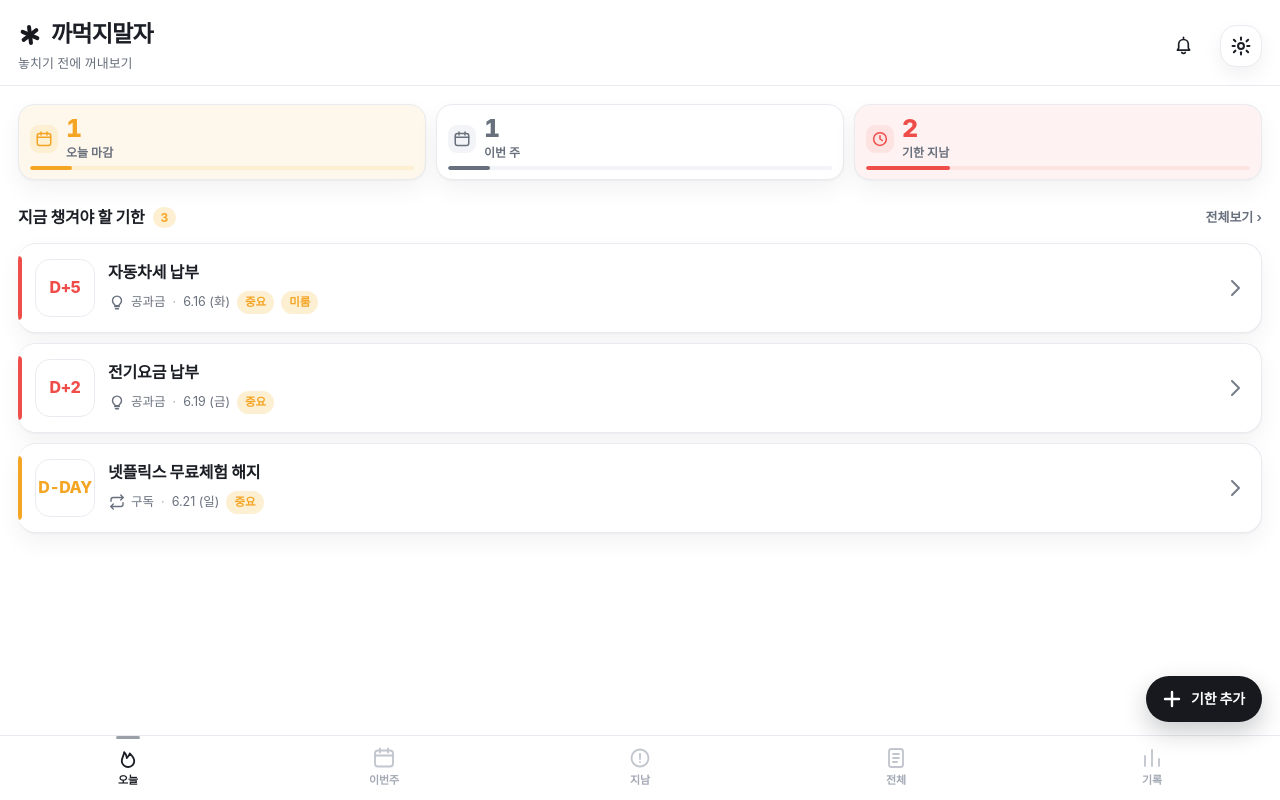
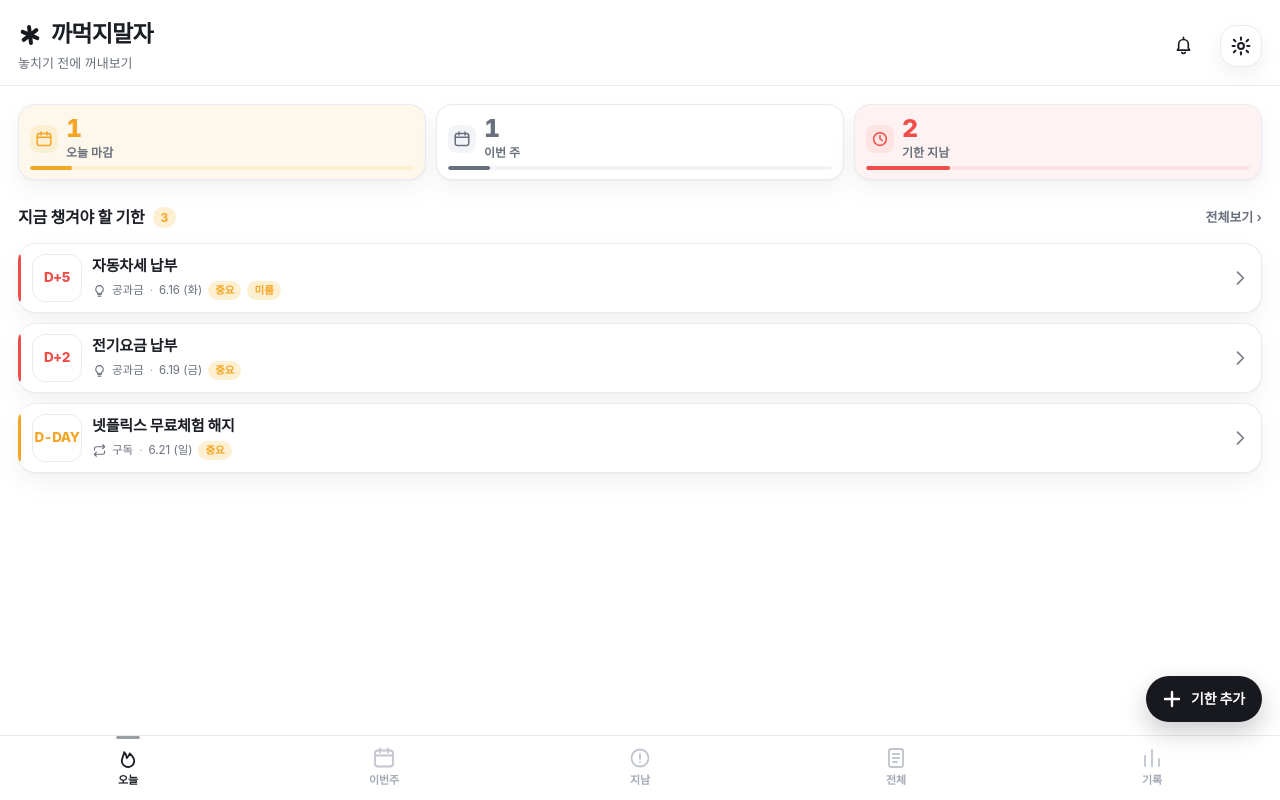
Before and after one commit to jxding-dev/deadline-drawer, a React (Vite) app: page / in a window 1280 px wide. Built offline with nearby package versions, Linux system fonts and the light colour scheme.

Commit message:
Compact deadline card height

```diff
--- a/src/components/DeadlineCard.css
+++ b/src/components/DeadlineCard.css
@@ -12,8 +12,8 @@
 .deadline-card::before {
   content: '';
   position: absolute;
-  inset: 12px auto 12px 0;
-  width: 4px;
+  inset: 10px auto 10px 0;
+  width: 3px;
   border-radius: 0 999px 999px 0;
   background: var(--tone-bar, transparent);
 }
@@ -21,8 +21,8 @@
 .deadline-card__main {
   display: flex;
   align-items: stretch;
-  gap: 13px;
-  padding: 15px 14px 15px 17px;
+  gap: 10px;
+  padding: 10px 11px 10px 14px;
   width: 100%;
   text-align: left;
 }
@@ -38,19 +38,19 @@
 /* D-day 블록 — 가장 먼저 읽히는 영역 */
 .deadline-card__dday {
   flex: none;
-  width: 60px;
-  min-height: 58px;
+  width: 50px;
+  min-height: 48px;
   display: flex;
   align-items: center;
   justify-content: center;
-  border-radius: 15px;
+  border-radius: 13px;
   background: #fff;
   border: 1px solid var(--border);
   box-shadow: inset 0 1px 0 rgba(255, 255, 255, 0.7);
 }
 
 .deadline-card__dday-value {
-  font-size: 16px;
+  font-size: 13.5px;
   font-weight: 800;
   letter-spacing: -0.03em;
   color: var(--tone-color, var(--text));
@@ -64,11 +64,11 @@
   display: flex;
   flex-direction: column;
   justify-content: center;
-  gap: 7px;
+  gap: 5px;
 }
 
 .deadline-card__title {
-  font-size: 16px;
+  font-size: 15px;
   font-weight: 800;
   line-height: 1.35;
   letter-spacing: -0.01em;
@@ -85,8 +85,8 @@
   display: flex;
   align-items: center;
   flex-wrap: wrap;
-  gap: 7px;
-  font-size: 12.5px;
+  gap: 6px;
+  font-size: 11.5px;
   color: var(--text-dim);
   min-width: 0;
 }
@@ -99,7 +99,9 @@
 
 .deadline-card__category svg {
   flex: none;
-  stroke-width: 1.9;
+  width: 15px;
+  height: 15px;
+  stroke-width: 1.8;
   color: var(--text-dim);
 }
 
@@ -109,20 +111,20 @@
 
 .deadline-card__flag {
   flex: none;
-  font-size: 11.5px;
+  font-size: 10.5px;
   font-weight: 700;
   color: var(--accent);
   background: var(--accent-soft);
-  padding: 3px 8px;
+  padding: 2px 7px;
   border-radius: var(--radius-pill);
 }
 
 /* 상태 배지 — color 키를 CSS 변수로 매핑 */
 .deadline-card__status {
   flex: none;
-  font-size: 11.5px;
+  font-size: 10.5px;
   font-weight: 700;
-  padding: 3px 8px;
+  padding: 2px 7px;
   border-radius: var(--radius-pill);
   color: var(--text-dim);
   background: var(--surface-3);
@@ -176,6 +178,8 @@
 }
 
 .deadline-card__chevron svg {
+  width: 20px;
+  height: 20px;
   stroke-width: 2.1;
 }
 
```
